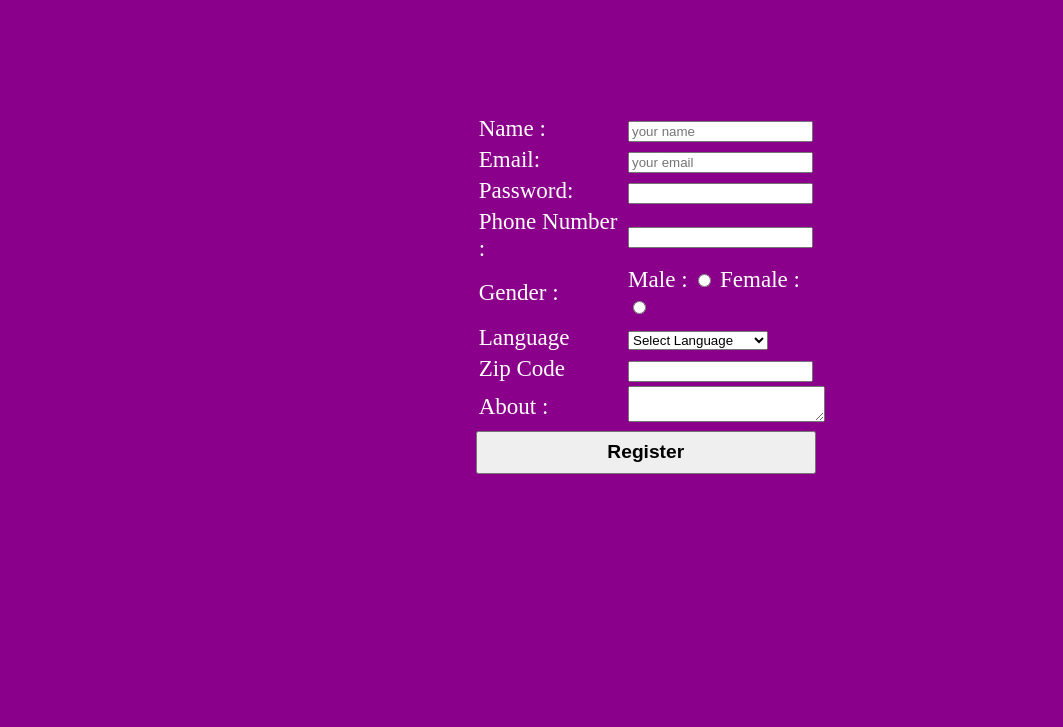
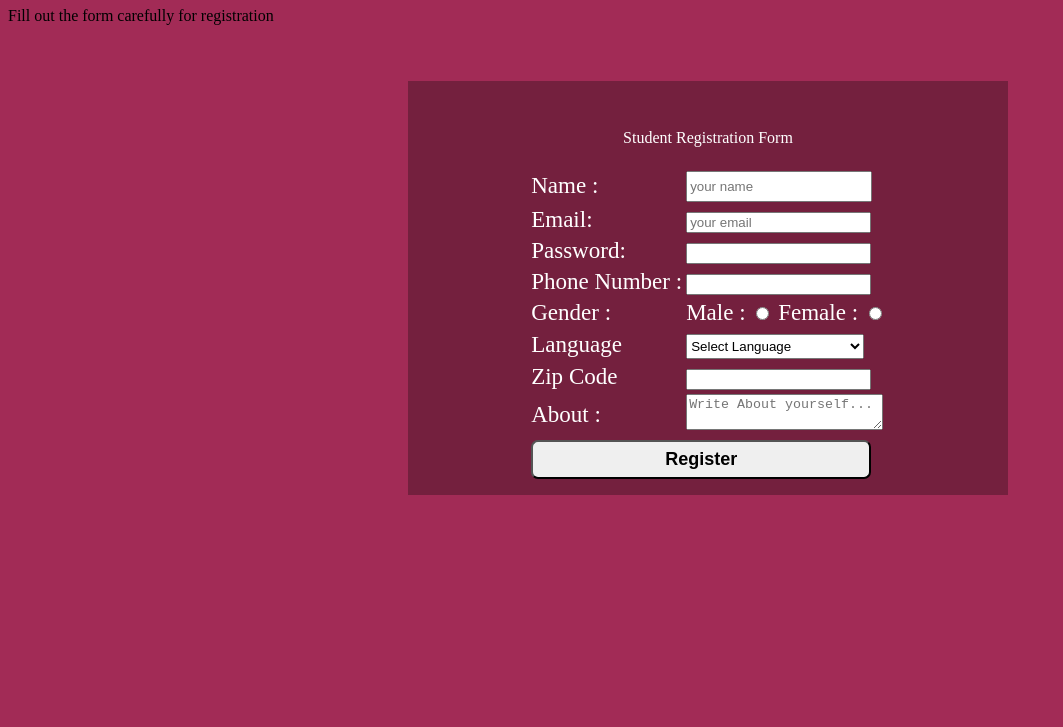
Before and after one commit to ameer-ali-jamali/Assignment-13-Registration-Form-HTML-CSS, a plain HTML site: page index.html in a window 1280 px wide. Shown: the part 73-800 px from the top of the page, without its empty margins (0-1063 px from the left). Drawn offline with Linux system fonts and the light colour scheme.

Commit message:
Align-fonts-&-added-new-colors

```diff
--- a/index.html
+++ b/index.html
@@ -9,33 +9,40 @@
     <link rel="stylesheet" href="style.css">
 </head>
 
-<body style="background-color: darkmagenta;">
-    <h1>This is registration form</h1>
+<body style="background-color: rgb(162, 43, 86);">
+    <h1>Student Registration Form</h1>
+    <p id="h"> Fill out the form carefully for registration</p>
     <main>
-        <div id="font">
+        <div class="container">
+            <form id="form">
                 <table>
+                    <caption>Student Registration Form</caption>
+
                     <tr>
                         <td>
                             <label>Name :</label>
                         </td>
                         <td>
-                        <input type="text" placeholder="your name" name="fname" id="">
+                            <input class="box-design" type="text" placeholder="your name" name="fname" id="">
                         </td>
                     </tr>
                     <tr>
                         <td>
                             <label>Email:</label></td>
-                    <td><input type="password" placeholder="your email" name=" " id=" "></td>
+                        <td><input type="Email" placeholder="your email" name=" " id=""></td>
                     </tr>
                     <tr>
                         <td>
                             <label>Password:</label></td>
-                    <td><input type="password" name=" " id=" "></td>
+                        <td>
+                            <input type="password" name=" " id="">
+                        </td>
                     </tr>
                     <tr>
                         <td>
-                        <label>Phone Number :</label></td>
-                    <td><input type="tel" name=" " id=" "></td>
+                            <label>Phone Number :</label>
+                        </td>
+                        <td><input type="tel" name="" id=""></td>
                     </tr>
                     <tr>
                         <td>
@@ -45,14 +52,13 @@
                             Male : <input type="radio" name="Gender" id="" value="Male"> Female : <input type="radio" name="Gender" id="" value="Female">
 
                         </td>
-
                     </tr>
                     <tr>
                         <td>
                             <label>Language</label>
                         </td>
                         <td>
-                        <select data-placeholder="Choose a Language...">
+                            <select class="lng-slct" data-placeholder="Choose a Language...">
                              <option value="#" selected>Select Language</option>
                                 <option value="AF">Afrikaans</option>
                                 <option value="SQ">Albanian</option>
@@ -140,16 +146,23 @@
                     <tr>
                         <td><label>About :</label></td>
                         <td>
-                        <textarea name="Aout-detais" id="" cols="22 rows=" 2 ;placeholder="Write about yourself... " lang=" "></textarea></td>
+                            <textarea name="About" id="" cols="22" rows="2" placeholder="Write About yourself..."></textarea>
+                        </td>
+                    </tr>
+                    <tr>
+                        <td colspan="2">
+                            <button class="tbl-btn">Register</button>
+                        </td>
                     </tr>
                 </table>
 
-            <input id="button" type="submit" value="Register" name="" id="">
+                <!-- <button class="reg-btn">Register</button> -->
 
 
+
+            </form>
         </div>
 
-        </div>
     </main>
 </body>
 
--- a/style.css
+++ b/style.css
@@ -1,17 +1,3 @@
-h1 {
-    color: beige;
-}
-
-#button {
-    width: 9cm;
-    font-size: 2ch;
-    margin-left: 37%;
-    margin-right: 35%;
-    height: 4ch;
-    font-weight: bolder;
-    font-size: larger;
-}
-
 tr,
 td {
     color: white;
@@ -19,7 +5,46 @@ td {
 }
 
 table {
-    margin-left: 37%;
-    margin-right: 35%;
-    margin-top: 10%;
+    margin-left: auto;
+    margin-right: auto;
+    margin-top: 8%;
 }
+
+.tbl-btn {
+    width: 9cm;
+    font-size: large;
+    font-weight: bolder;
+    border-radius: 7px;
+    height: 39px;
+}
+
+.lng-slct {
+    height: 25px;
+    width: 178px;
+}
+
+.box-design {
+    height: 25px;
+    width: 178px;
+}
+
+caption {
+    color: white;
+    margin-bottom: 20px;
+}
+
+#form {
+    margin-top: 10px;
+    position: relative;
+}
+
+.container {
+    background-color: rgb(116, 32, 62);
+    margin-left: 50ch;
+    margin-right: 50ch;
+    margin-top: 5ch;
+    margin-bottom: auto;
+    height: 414px;
+    position: absolute;
+    width: 600px;
+}
```
Lines whose indentation alone changed are shown as unchanged.
